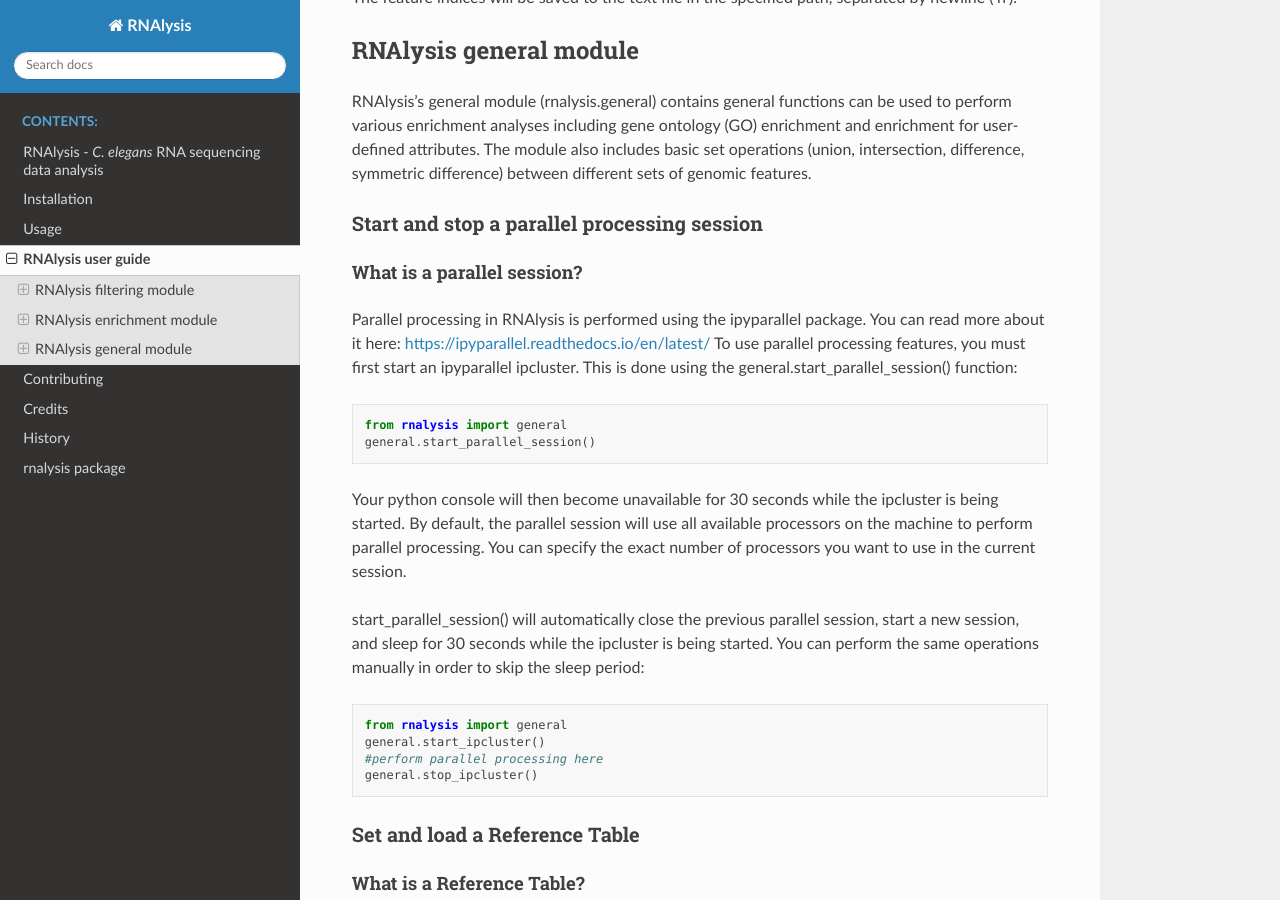
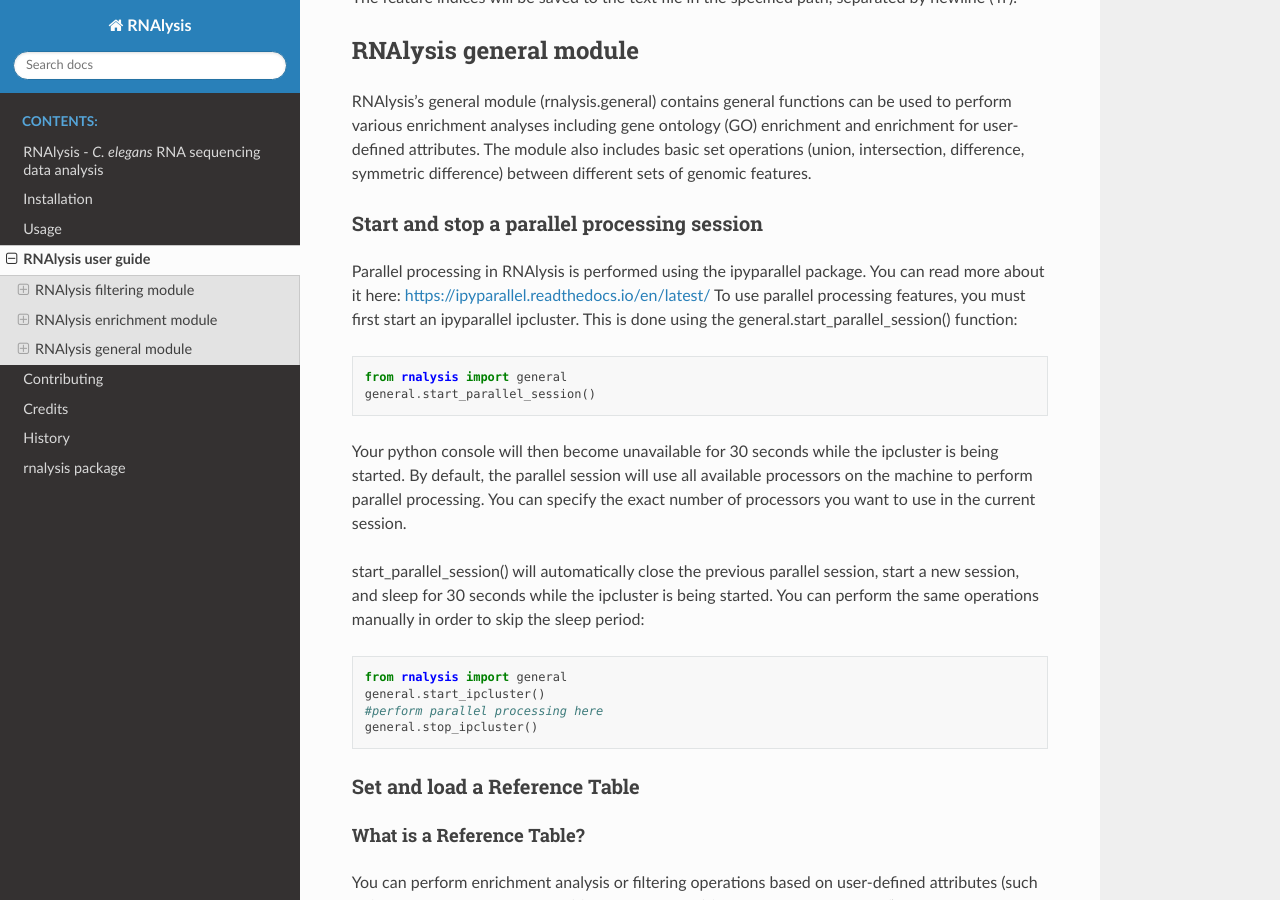
Before and after one commit to GuyTeichman/RNAlysis, a Sphinx documentation site: the page built from docs/source/rnalysis_user_guide.rst, in a window 1280 px wide and 900 px high, scrolled down 11095 px. Built offline with Sphinx 7.4.7 and the Read the Docs theme 2.0.0, drawn with Linux system fonts in a browser that asks for light colours.

Commit message:
updated documentation

```diff
--- a/docs/source/rnalysis_user_guide.rst
+++ b/docs/source/rnalysis_user_guide.rst
@@ -362,8 +362,6 @@ can be used to perform various enrichment analyses including gene ontology (GO)
 Start and stop a parallel processing session
 ==============================================
 
-What is a parallel session?
-----------------------------
 Parallel processing in RNAlysis is performed using the ipyparallel package. You can read more about it here: https://ipyparallel.readthedocs.io/en/latest/
 To use parallel processing features, you must first start an ipyparallel ipcluster. This is done using the general.start_parallel_session() function::
 
```
